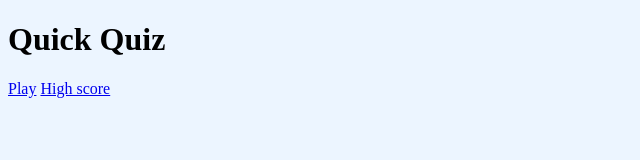
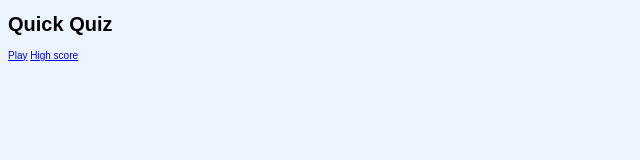
Before and after one commit to mukhtarabdirahman/Quick-Quiz, a plain HTML site: page index.html in a window 1280 px wide. Shown: the whole page, without its empty margins (0-640 px from the left). Drawn offline with Linux system fonts and the light colour scheme.

Commit message:
styling the webpage

```diff
--- a/css/app.css
+++ b/css/app.css
@@ -1,3 +1,10 @@
 :root {
     background-color: #ecf5ff;
+    font-size: 62.5%;
 }
+
+*{
+    box-sizing: border-box;
+    font-family: Arial, Helvetica, sans-serif;
+
+}
```
